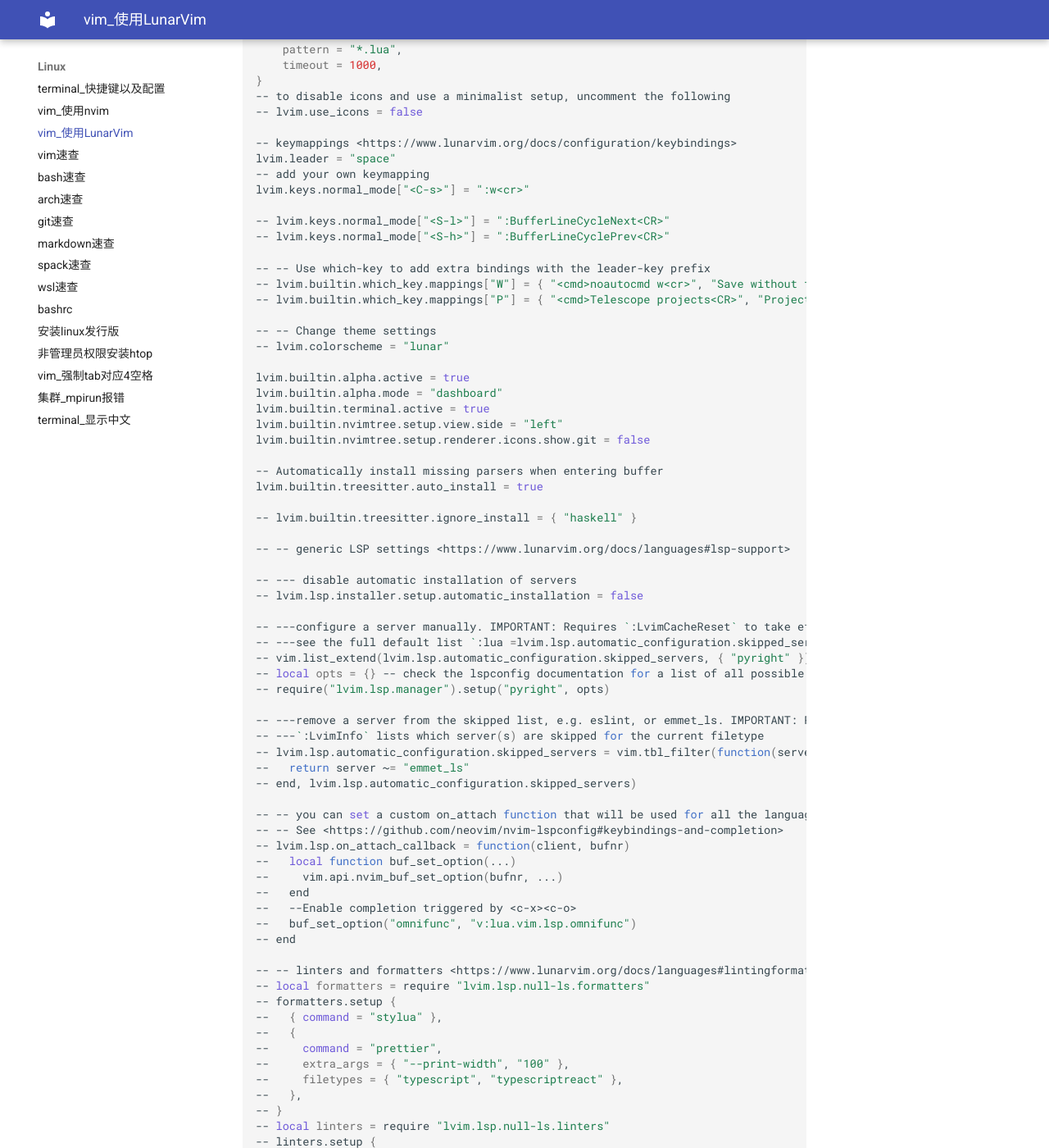
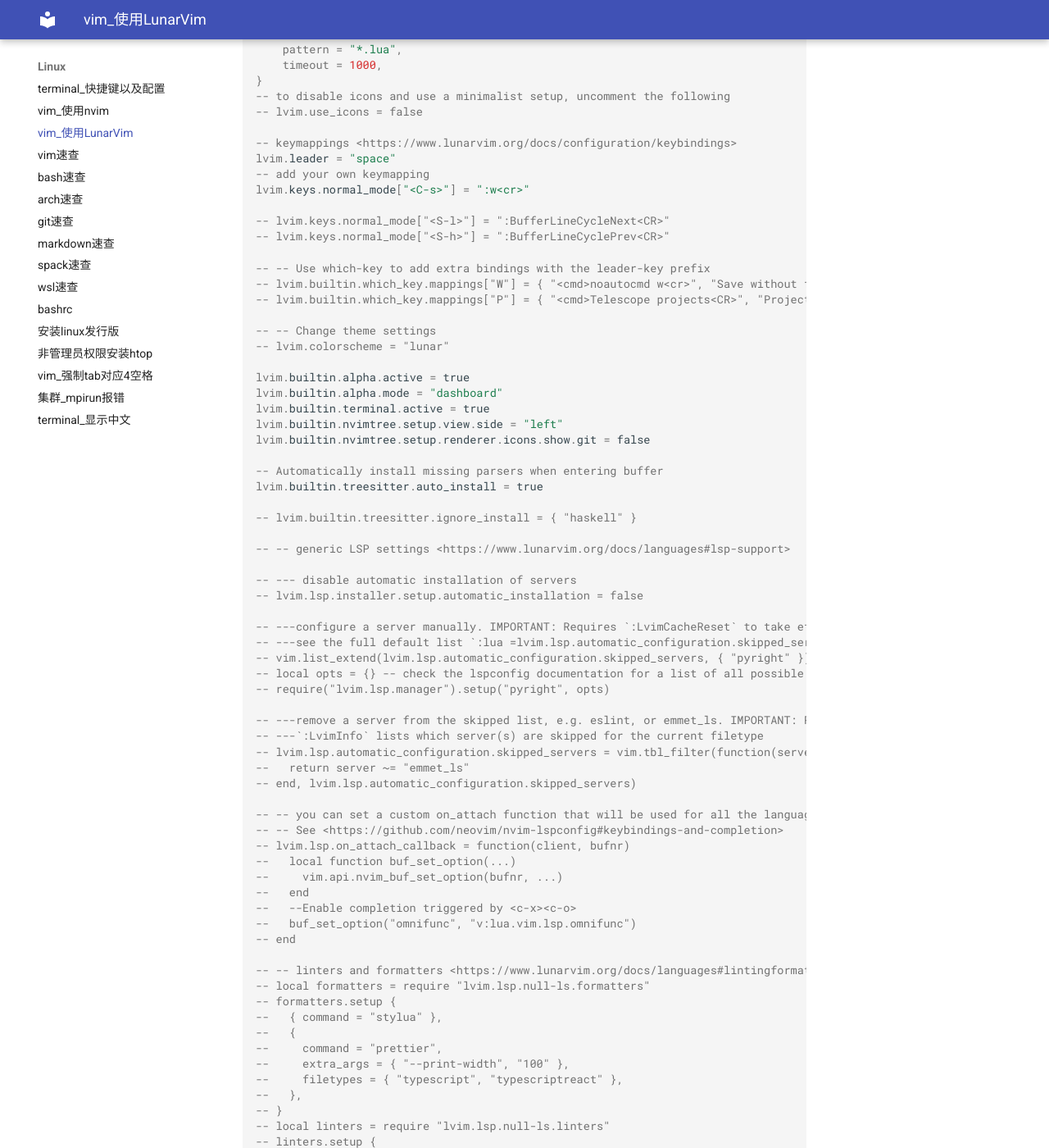
Before and after one commit to ymma98/technotes, an MkDocs documentation site: the page built from docs/Linux/vim_使用LunarVim.md, in a window 1280 px wide and 1400 px high, scrolled down 758 px. Shown: the whole window at 82% size. Built offline with MkDocs 1.6.1 and Material for MkDocs 9.7.7, drawn with Linux system fonts in a browser that asks for light colours; some of the changed text lies outside the part shown.

Commit message:
docs/Linux/vim_使用LunarVim.md updated from https://stackedit.cn/

````diff
--- a/docs/Linux/vim_使用LunarVim.md
+++ b/docs/Linux/vim_使用LunarVim.md
@@ -6,7 +6,7 @@ LunarVim 的好处是开箱即用, 而且定义插件和快捷键都很方便,
 
 目前在 ～/.config/lvim/config.lua 中的配置:
 
-```bash
+```lua
 -- Read the docs: https://www.lunarvim.org/docs/configuration
 -- Example configs: https://github.com/LunarVim/starter.lvim
 -- Video Tutorials: https://www.youtube.com/watch?v=sFA9kX-Ud_c&list=PLhoH5vyxr6QqGu0i7tt_XoVK9v-KvZ3m6
````
Also changed, not shown: other parts of docs/Linux/vim_使用LunarVim.md (+1 -2 lines).
